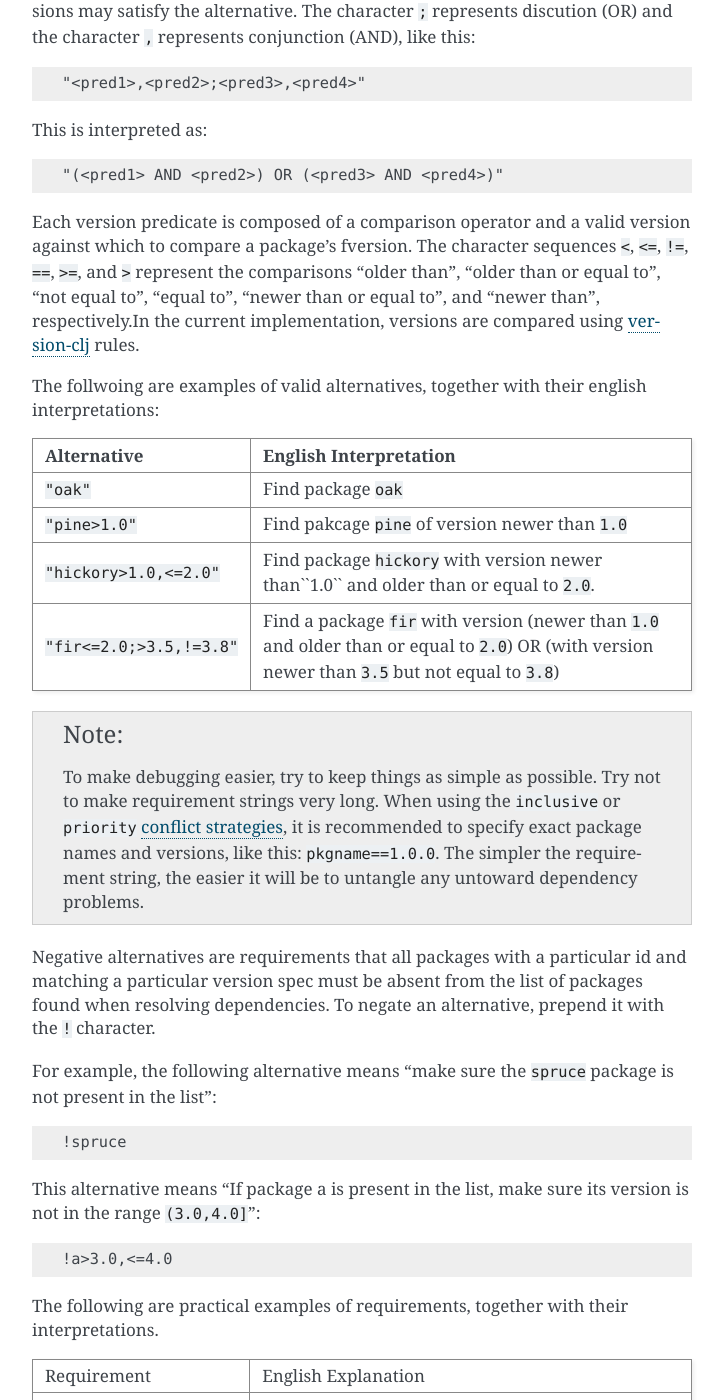
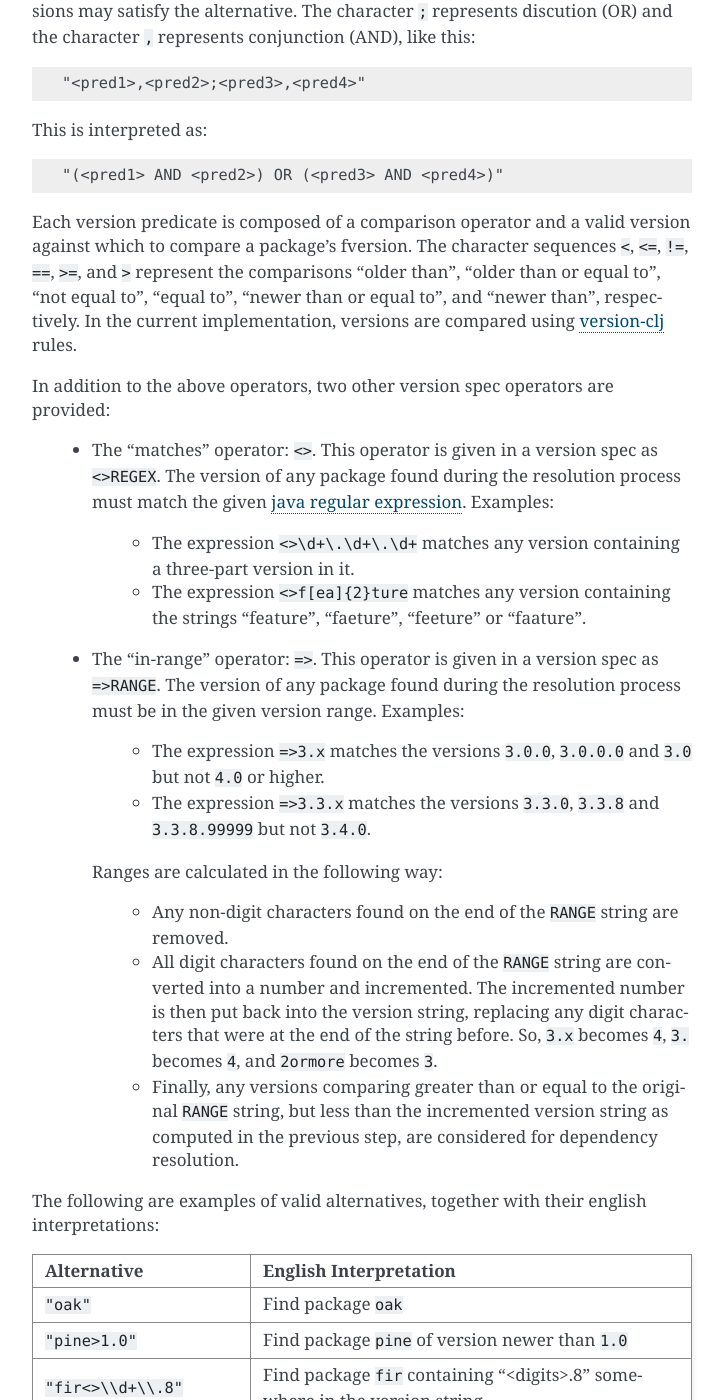
Before and after one commit to djhaskin987/degasolv, a Sphinx documentation site: the page built from docs/command-reference.rst, in a window 1280 px wide and 1400 px high, scrolled down 16160 px. Shown: the whole window, without its empty margins (388-1112 px from the left). Built offline with Sphinx 7.4.7, drawn with Linux system fonts in a browser that asks for light colours; some of the changed text lies outside the part shown.

Commit message:
Add docs for new in-range and matches operators

```diff
--- a/docs/command-reference.rst
+++ b/docs/command-reference.rst
@@ -757,7 +757,7 @@ Or, more concretely::
 
 Alternatives will be considered in order of appearance.
 
-.. caution:: In general, specifying more than one alternative should be mostly unecessary, and should generally be avoided. This is because specifying too many alternatives tends to impact performance significantly; but they are available and usable if needed.
+.. caution:: In general, specifying more than one alternative is mostly unecessary, and should generally be avoided. This is because specifying too many alternatives tends to impact performance significantly; but they are available and usable if needed.
 
 Each alternative is composed of a package id and an optional specification of
 what versions of that package satisfy the alternative, like this::
@@ -783,12 +783,54 @@ Each version predicate is composed of a comparison operator and a valid version
 against which to compare a package's fversion. The character sequences ``<``,
 ``<=``, ``!=``, ``==``, ``>=``, and ``>`` represent the comparisons "older
 than", "older than or equal to", "not equal to", "equal to", "newer than or
-equal to", and "newer than", respectively.In the current implementation,
+equal to", and "newer than", respectively. In the current implementation,
 versions are compared using `version-clj`_ rules.
+
+In addition to the above operators, two other version spec operators are
+provided:
+
+  * The "matches" operator: ``<>``. This operator is given in a version spec
+    as ``<>REGEX``. The version of any package found during the resolution
+    process must match the given `java regular expression`_. Examples:
+
+      * The expression ``<>\d+\.\d+\.\d+`` matches any version containing a
+        three-part version in it.
+
+      * The expression ``<>f[ea]{2}ture`` matches any version
+        containing the strings "feature", "faeture", "feeture" or
+        "faature".
+
+    .. _java regular expression: http://docs.oracle.com/javase/8/docs/api/java/util/regex/Pattern.html
+
+  * The "in-range" operator: ``=>``. This operator is given in a version spec
+    as ``=>RANGE``. The version of any package found during the resolution
+    process must be in the given version range. Examples:
+
+      * The expression ``=>3.x`` matches the versions ``3.0.0``, ``3.0.0.0``
+        and ``3.0`` but not ``4.0`` or higher.
+      * The expression ``=>3.3.x`` matches the versions ``3.3.0``, ``3.3.8``
+        and ``3.3.8.99999`` but not ``3.4.0``.
+
+    Ranges are calculated in the following way:
+
+      * Any non-digit characters found on the end of the ``RANGE`` string are
+        removed.
+
+      * All digit characters found on the end of the ``RANGE`` string are
+        converted into a number and incremented. The incremented number
+        is then put back into the version string, replacing any digit
+        characters that were at the end of the string before. So,
+        ``3.x`` becomes ``4``, ``3.`` becomes ``4``, and ``2ormore``
+        becomes ``3``.
+
+      * Finally, any versions comparing greater than or equal to the
+        original ``RANGE`` string, but less than the incremented
+        version string as computed in the previous step, are
+        considered for dependency resolution.
 
 .. _`version-clj`: https://github.com/xsc/version-clj#version-comparison
 
-The follwoing are examples of valid alternatives, together with their english
+The following are examples of valid alternatives, together with their english
 interpretations:
 
 +------------------------------+----------------------------------------------+
@@ -796,8 +838,15 @@ interpretations:
 +==============================+==============================================+
 | ``"oak"``                    | Find package ``oak``                         |
 +------------------------------+----------------------------------------------+
-| ``"pine>1.0"``               | Find pakcage ``pine`` of version newer than  |
+| ``"pine>1.0"``               | Find package ``pine`` of version newer than  |
 |                              | ``1.0``                                      |
++------------------------------+----------------------------------------------+
+| ``"fir<>\\d+\\.8"``          | Find package ``fir`` containing "<digits>.8" |
+|                              | somewhere in the version string              |
++------------------------------+----------------------------------------------+
+| ``"cedar=>3.x"``             | Find package ``cedar`` at version greater    |
+|                              | or equal to major component ``3`` but less   |
+|                              | than ``4``                                   |
 +------------------------------+----------------------------------------------+
 | ``"hickory>1.0,<=2.0"``      | Find package ``hickory`` with version newer  |
 |                              | than``1.0`` and older than or equal to       |
```
